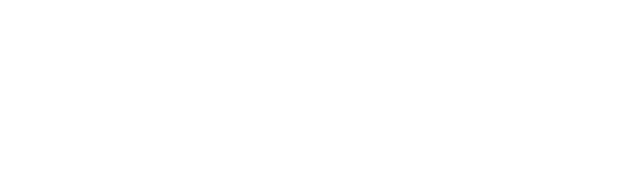
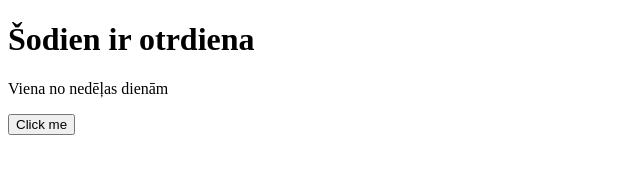
Before and after one commit to aneettee/github.test, a plain HTML site: page github/index.html in a window 1280 px wide. Shown: the whole page, without its empty margins (0-640 px from the left). Drawn offline with Linux system fonts and the light colour scheme.

Commit message:
Veicu izmaiņas

```diff
--- a/github/index.html
+++ b/github/index.html
@@ -7,5 +7,11 @@
 </head>
 <body>
 
+        <h1>Šodien ir otrdiena</h1>
+        <div>
+            <p>Viena no nedēļas dienām</p>
+        </div>
+        <button>Click me</button>
+
 </body>
 </html>
```
